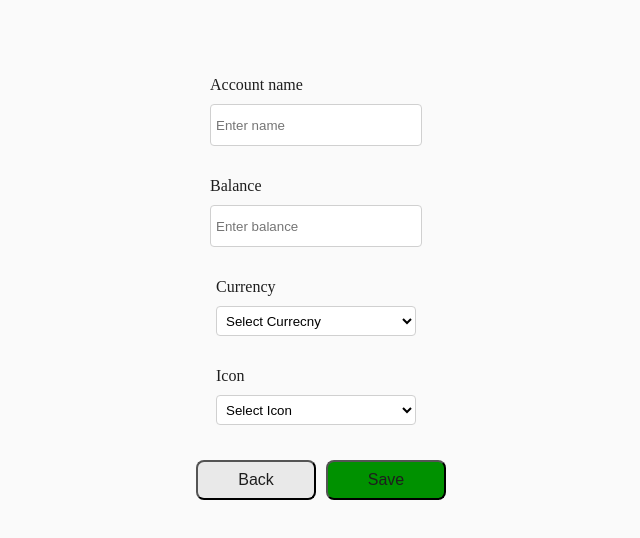
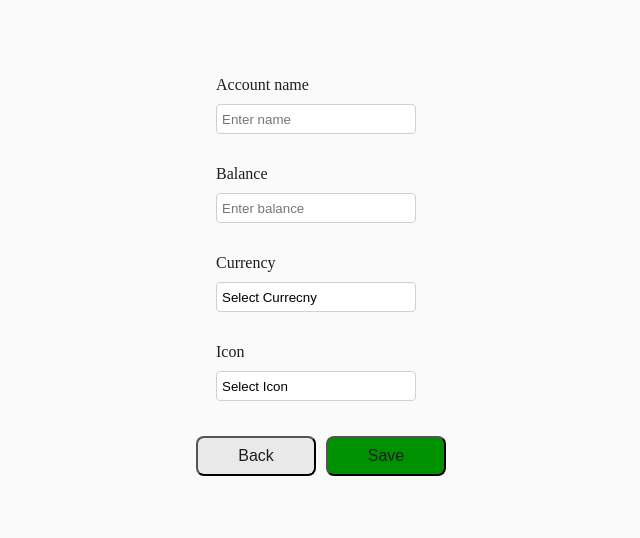
Before and after one commit to yaryhiin/wallet-react, a React (Create React App) app: page /addAccount in a window 1280 px wide. Shown: the top 538 px of the page, without its empty margins (324-964 px from the left). Built offline with nearby package versions, Linux system fonts and the light colour scheme.

Commit message:
Fix select/input size inconsistency (box-sizing + appearance reset)

```diff
--- a/src/components/styles/scss/base/_global.scss
+++ b/src/components/styles/scss/base/_global.scss
@@ -18,6 +18,8 @@ a:hover {
 .input {
   width: 200px;
   height: 30px;
+  box-sizing: border-box;
+  appearance: none;
   border-radius: 4px;
   border: 1px solid var(--input-border);
   padding: 5px;
```
